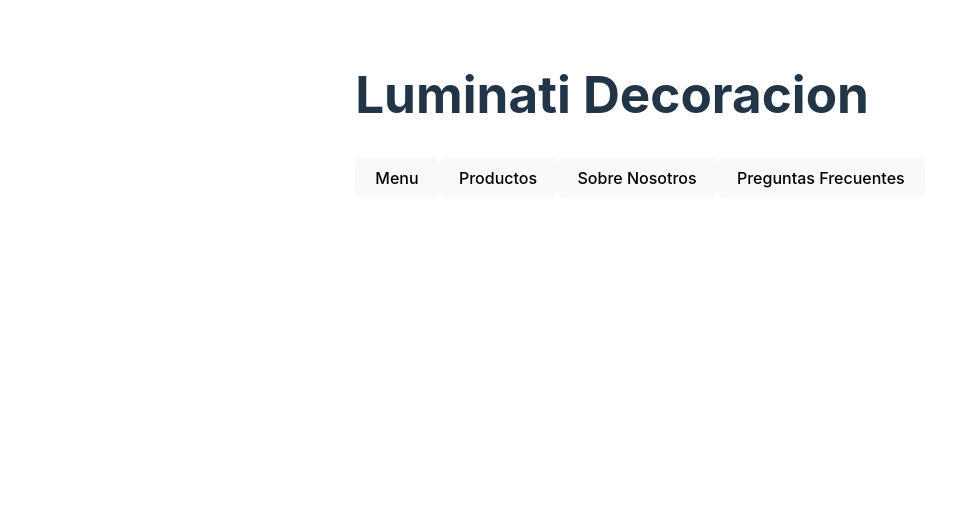
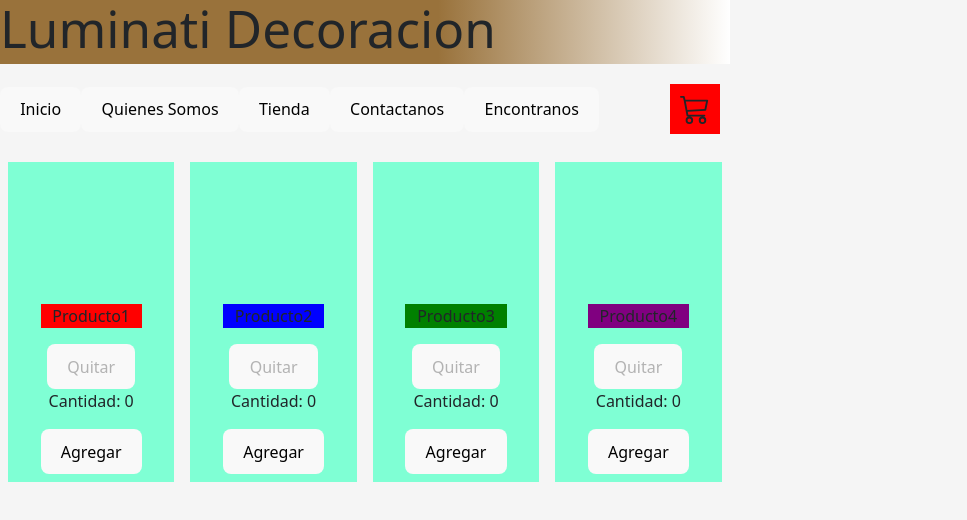
Before and after one commit to katiaacosta/luminatiAcosta-React, a React (Vite) app: page / in a window 1280 px wide. Shown: the top 520 px of the page, without its empty margins (0-967 px from the left). Built offline with nearby package versions, Linux system fonts and the light colour scheme.

Commit message:
Primer entrega componentes

```diff
--- a/index.html
+++ b/index.html
@@ -4,10 +4,14 @@
     <meta charset="UTF-8" />
     <link rel="icon" type="image/svg+xml" href="/vite.svg" />
     <meta name="viewport" content="width=device-width, initial-scale=1.0" />
+    <!-- bootstrap -->
+    <link href="https://cdn.jsdelivr.net/npm/bootstrap@5.2.0/dist/css/bootstrap.min.css" rel="stylesheet" integrity="sha384-gH2yIJqKdNHPEq0n4Mqa/HGKIhSkIHeL5AyhkYV8i59U5AR6csBvApHHNl/vI1Bx" crossorigin="anonymous">
     <title>Vite + React</title>
   </head>
   <body>
-    <div id="root"></div>
+    <div id="root">
+      <!-- Aqui va el contenido que vamos creando en nuestro proyecto -->
+    </div>
     <script type="module" src="/src/main.jsx"></script>
   </body>
 </html>
--- a/package.json
+++ b/package.json
@@ -10,7 +10,8 @@
   },
   "dependencies": {
     "react": "^18.2.0",
-    "react-dom": "^18.2.0"
+    "react-dom": "^18.2.0",
+    "react-icons": "^4.4.0"
   },
   "devDependencies": {
     "@types/react": "^18.0.15",
--- a/src/App.jsx
+++ b/src/App.jsx
@@ -1,79 +1,57 @@
-import { useState } from 'react'
-import reactLogo from './assets/react.svg'
-import './App.css'
+// import reactLogo from './assets/react.svg'
+// import './App.css'
+import Card from './components/Card';
+import Carrito from './components/Carrito';
+import Header from './components/header';
+import Menu from './components/Menu';
+import './components/styles.css'
 
-// function App() {
-  // const [count, setCount] = useState(0)
-
-
-  // agrego
-  // const condition = true
-  // let resultado = null
-
-  // resultado = condition ? "El resultado es correcto" : "el resultado no es correcto"
-  // console.log(`Voy a imprimir: ${resultado}`);
-  // fin agrego
-
-  // return (
-  //   <div className="App">
-  //     <div>
-  //       <a href="https://vitejs.dev" target="_blank">
-  //         <img src="/vite.svg" className="logo" alt="Vite logo" />
-  //       </a>
-  //       <a href="https://reactjs.org" target="_blank">
-  //         <img src={reactLogo} className="logo react" alt="React logo" />
-  //       </a>
-  //     </div>
-  //     <h1>Vite + React</h1>
-  //     <div className="card">
-  //       <button onClick={() => setCount((count) => count + 1)}>
-  //         count is {count}
-  //       </button>
-  //       <p>
-  //         Edit <code>src/App.jsx</code> and save to test HMR
-  //       </p>
-  //     </div>
-  //     <p className="read-the-docs">
-  //       Click on the Vite and React logos to learn more
-  //     </p>
-  //   </div>
-  // )
-
-
-  // agrego
-//   return (
-//     // tengo que devolver un unico div, asi que uso uno contenedor y muchos adentro de ser necesario
-
-//     <>  {/* div contenedor */}
-//       {/* primer div */}
-//       <div className="App">
-//         <div>Hola</div>
-//         <input />
-//       </div>
-//       {/* segundo div */}
-//       <div>
-//         <label htmlFor=''>Hola otra vez</label>
-//       </div>
-//     </>
-//   )
-//   // fin agrego
-// }
-
-// export default App
-
-
-// import './App.css';
-import NavBar from "./components/navbar/NavBar"
 
 function App() {
 
-    return (
+  // let cantidad = 0
+  //   cantidad.onClick = () => {
+  //       cantidad++
+  //       console.log(cantidad);
+  //   }
 
-        <>
-        <NavBar/>
+  return (
 
-        </>
-    )
+    <>
+     <div className='header'>
+      {/* titulo, marca */}
+        <Header/>
+      </div>
+
+      <div className='menu'>
+        {/* menu + carrito de compras */}
+        <Menu/>
+        <Carrito/>
+      </div>
+
+      {/* list container */}
+      <div className='menu'>
+        {/* card del producto */}
+        <div className='tamCard'>
+          {/* suma y resta cantidad de productos */}
+          <Card producto= "Producto1" color="red"/>
+        </div>
+
+        <div className="tamCard">
+          <Card producto= "Producto2" color="blue"/>
+        </div>
+
+        <div className="tamCard">
+          <Card producto= "Producto3" color="green"/>
+        </div>
+
+        <div className="tamCard">
+          <Card producto= "Producto4" color="purple" numero=""/>
+        </div>
+      </div>
+
+    </>
+  )
 
 
 
--- /dev/null
+++ b/src/components/Card.jsx
@@ -0,0 +1,36 @@
+// import React from 'react'
+
+import { useState, useEffect } from "react"
+
+const Card = ({producto,color}) => {
+    const [numero, setNumero] = useState(0);
+
+    function minimo(){
+        setNumero(numero - 1)
+    }
+
+    function maximo(){
+        setNumero(numero +  1)
+    }
+
+    useEffect(() => {
+        if (numero === 9) {
+            console.log("ultima unidad disponible");
+        }
+      },[numero])
+
+    return (
+        <>
+            <div>
+                <p style={{background:color}}>{producto}</p>
+                <button disabled={numero===0} onClick={minimo}>Quitar</button>
+                <p>Cantidad: {numero}</p>
+                <button disabled={numero===10} onClick={maximo}>Agregar</button>
+            </div>
+
+            {/* <Carrito cantidad={numero}/> */}
+        </>
+    )
+}
+
+export default Card
--- /dev/null
+++ b/src/components/Carrito.jsx
@@ -0,0 +1,16 @@
+// import React from 'react'
+// import { useEffect } from 'react'
+import '../components/styles.css'
+import { BsCart3 } from "react-icons/bs";
+
+const Carrito = ({cantidad}) => {
+
+  return (
+    <>
+    <div>{cantidad} <BsCart3 className='boxCarrito'/></div>
+
+    </>
+  )
+}
+
+export default Carrito
--- /dev/null
+++ b/src/components/Header.jsx
@@ -0,0 +1,11 @@
+// import React from 'react'
+
+const Header = () => {
+  return (
+    <>
+    <h1>Luminati Decoracion</h1>
+    </>
+  )
+}
+
+export default Header
--- /dev/null
+++ b/src/components/Menu.jsx
@@ -0,0 +1,22 @@
+// import React from 'react'
+const Menu = () => {
+
+    // let cantidad = 0
+    // cantidad.onClick = () => {
+    //     cantidad++
+    //     console.log(cantidad);
+    // }
+    return (
+    <>
+        <div>
+            <button>Inicio</button>
+            <button>Quienes Somos</button>
+            <button>Tienda</button>
+            <button>Contactanos</button>
+            <button>Encontranos</button>
+        </div>
+    </>
+  )
+}
+
+export default Menu
--- /dev/null
+++ b/src/components/_carrito.scss
@@ -0,0 +1,7 @@
+.boxCarrito{
+    background-color: red;
+    width: 50px;
+    height: 50px;
+    margin: 10px;
+    padding: 10px;
+}
--- a/src/components/navbar/NavBar.jsx
+++ /dev/null
@@ -1,15 +0,0 @@
-import React from 'react'
-
-const navBar = () => {
-  return (
-    <div>
-        <h1>Luminati Decoracion</h1>
-        <button>Menu</button>
-        <button>Productos</button>
-        <button>Sobre Nosotros</button>
-        <button>Preguntas Frecuentes</button>
-    </div>
-  )
-}
-
-export default navBar
--- /dev/null
+++ b/src/components/styles.css
@@ -0,0 +1,44 @@
+.boxCarrito {
+  background-color: red;
+  width: 50px;
+  height: 50px;
+  margin: 10px;
+  padding: 10px;
+}
+
+body {
+  margin: 0;
+  width: 100%;
+  height: 100vh;
+  min-width: 290px;
+  background-color: whitesmoke;
+}
+
+.menu {
+  display: flex;
+  flex-wrap: wrap;
+  justify-content: space-between;
+  align-items: center;
+  margin-top: 10px;
+}
+
+.header {
+  background-image: linear-gradient(to right, rgb(153, 114, 59) 60%, white);
+  display: flex;
+  align-items: flex-end;
+}
+
+.tamCard {
+  width: 13vw;
+  height: 40vh;
+  background-color: aquamarine;
+  display: flex;
+  align-items: flex-end;
+  padding: 1vh;
+  text-align: center;
+  justify-content: center;
+  justify-items: center;
+  margin: 1vh;
+}
+
+/*# sourceMappingURL=styles.css.map */
--- /dev/null
+++ b/src/components/styles.scss
@@ -0,0 +1,37 @@
+@import "carrito";
+
+body {
+    margin: 0;
+    width: 100%;
+    height: 100vh;
+    min-width: 290px;
+    background-color: whitesmoke;
+}
+
+.menu{
+    display: flex;
+    flex-wrap: wrap;
+    justify-content: space-between;
+    align-items: center;
+    margin-top: 10px;
+}
+
+.header{
+    background-image: linear-gradient(to right, rgb(153, 114, 59) 60%, white);
+    display: flex;
+    align-items: flex-end;
+}
+
+
+.tamCard{
+    width: 13vw;
+    height: 40vh;
+    background-color:aquamarine;
+    display: flex;
+    align-items: flex-end;
+    padding: 1vh;
+    text-align: center;
+    justify-content: center;
+    justify-items: center;
+    margin: 1vh;
+}
```
Also changed, not shown: 2 other files (tests, documents, lock files or other folders).
